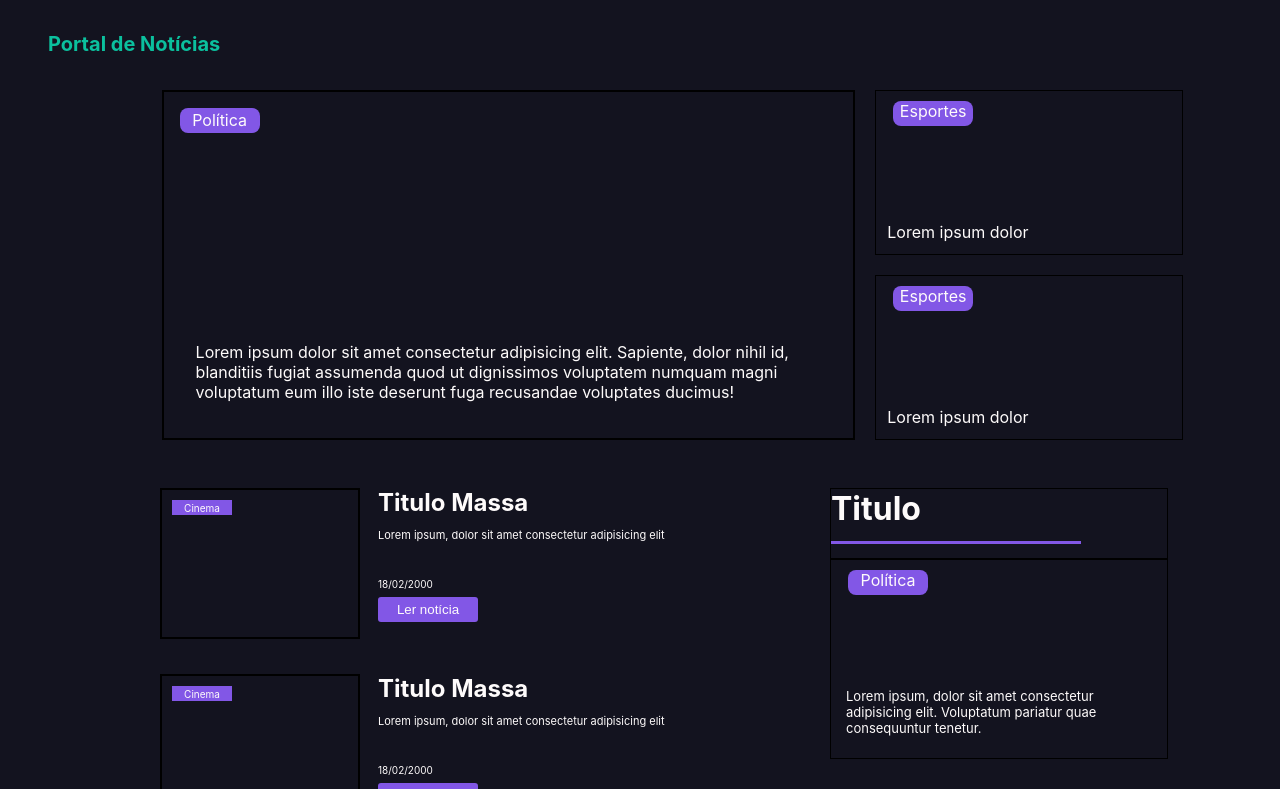
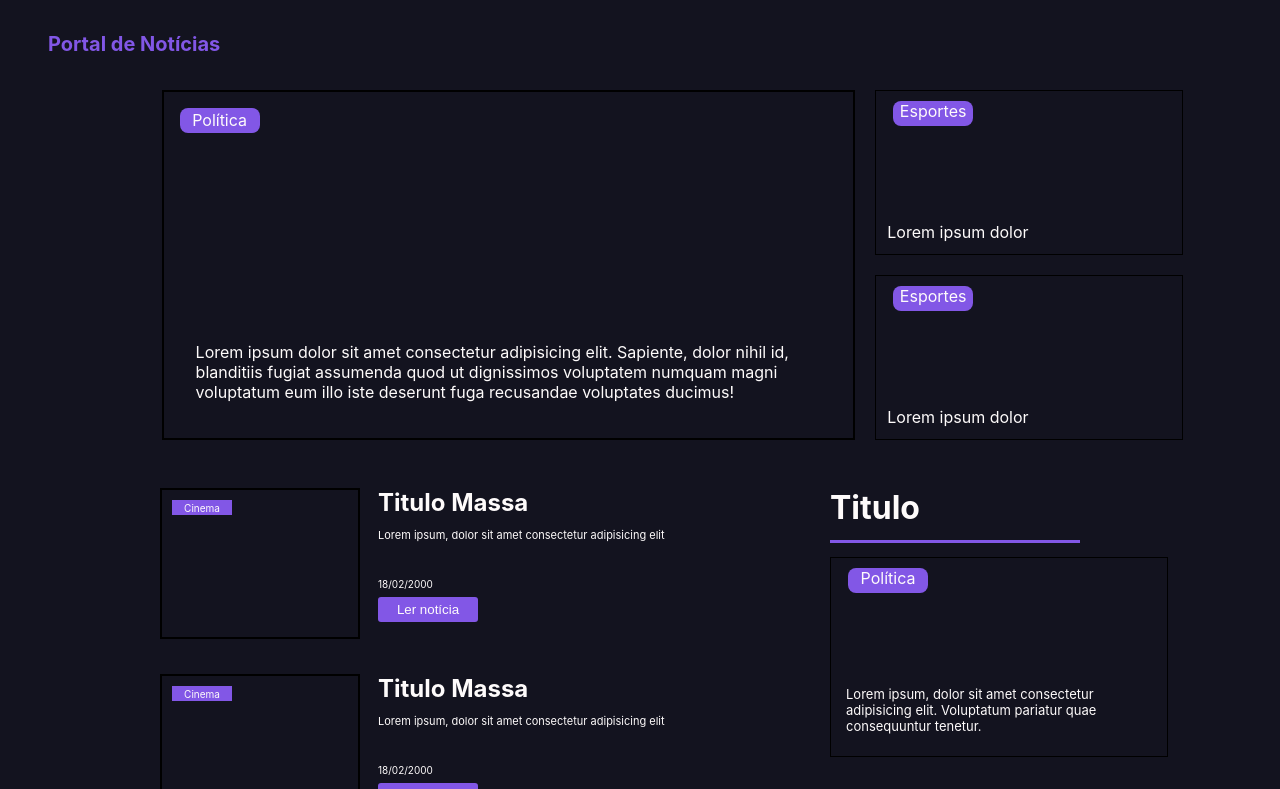
Before and after one commit to JbRodrigues/my-app, a React (Create React App) app: page / in a window 1280 px wide. Shown: the top 789 px of the page. Built offline with nearby package versions, Linux system fonts and the light colour scheme.

Commit message:
Update side main card style

```diff
--- a/src/App.css
+++ b/src/App.css
@@ -4,7 +4,6 @@
   box-sizing: border-box;
 }
 
-body{
+body {
   background-color: #13131F;
-  color: #0BC09E;
 }
--- a/src/components/Header/Header.css
+++ b/src/components/Header/Header.css
@@ -13,4 +13,5 @@
     margin: 1rem;
     padding: 1rem;
     font-size: 20px;
+    color: #8257E6;
 }
--- a/src/components/MainSection/CardSectionSide.css
+++ b/src/components/MainSection/CardSectionSide.css
@@ -15,7 +15,7 @@
     width: 100%;
     flex-direction: column;
     color: #FEFBFB;
-    border: 1px solid black;
+
 }
 
 .borderPurple {
```
